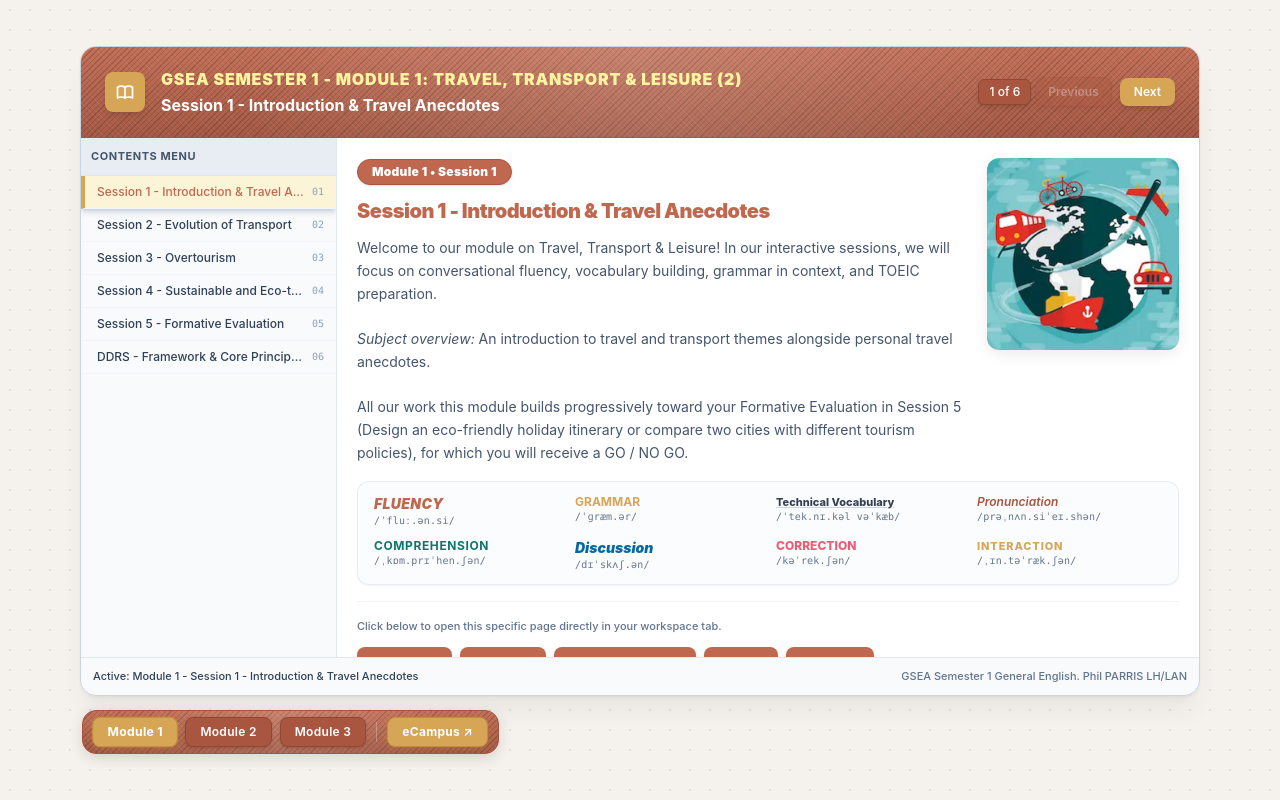
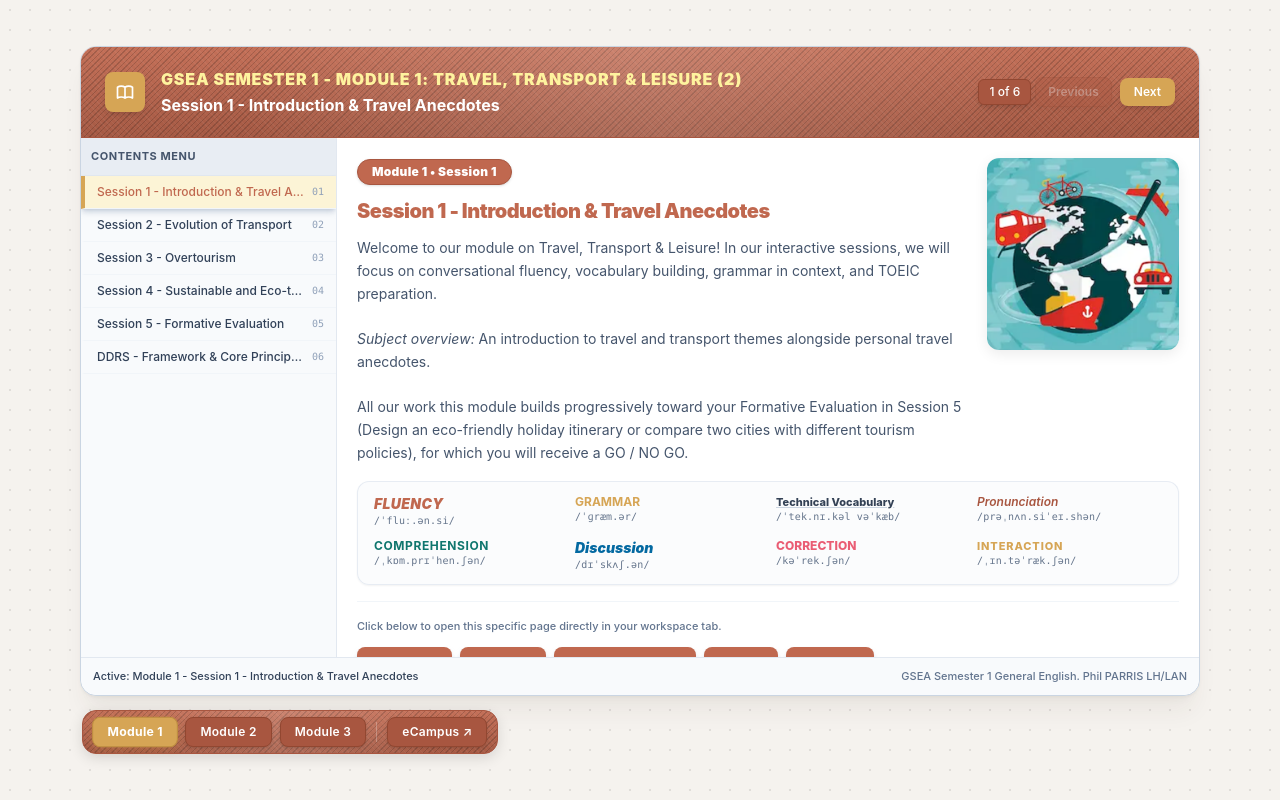
Before and after one commit to powerforcemotiondrive-pixel/semester1_aas, a website: page index.html in a window 1280 px wide. Drawn offline with Linux system fonts and the light colour scheme.

Commit message:
Update eCampus button color to match inactive module buttons

```diff
--- a/index.html
+++ b/index.html
@@ -311,7 +311,7 @@
            target="_blank"
            rel="noopener noreferrer"
            aria-label="Visit eCampus Moodle"
-           class="flex items-center space-x-1 px-3.5 py-1.5 rounded-lg text-xs font-bold tracking-wide transition-all border cursor-pointer select-none no-underline shadow-md text-white">
+           class="flex items-center space-x-1 px-3.5 py-1.5 rounded-lg text-xs font-semibold tracking-wide transition-all border cursor-pointer select-none no-underline shadow-md text-white">
           <span>eCampus ↗</span>
         </a>
       </div>
@@ -831,18 +831,18 @@
         navContainer.style.borderColor = mod.primaryDark;
       }
 
-      // eCampus button matching active accent button styling
+      // eCampus button matching inactive module button styling
       const ecampusBtn = document.getElementById('ecampus-btn');
       if (ecampusBtn) {
-        ecampusBtn.style.backgroundColor = mod.accent;
-        ecampusBtn.style.borderColor = mod.accentDark;
+        ecampusBtn.style.backgroundColor = mod.primaryDark;
+        ecampusBtn.style.borderColor = mod.primaryDarker;
         ecampusBtn.style.color = '#ffffff';
-        ecampusBtn.style.boxShadow = `0 2px 8px ${mod.accentDark}50`;
+        ecampusBtn.style.boxShadow = '0 1px 3px rgba(0, 0, 0, 0.15)';
         ecampusBtn.onmouseenter = () => {
-          ecampusBtn.style.backgroundColor = mod.accentDark;
+          ecampusBtn.style.backgroundColor = mod.primaryDarker;
         };
         ecampusBtn.onmouseleave = () => {
-          ecampusBtn.style.backgroundColor = mod.accent;
+          ecampusBtn.style.backgroundColor = mod.primaryDark;
         };
       }
 
```
Also changed, not shown: 2 other files.
